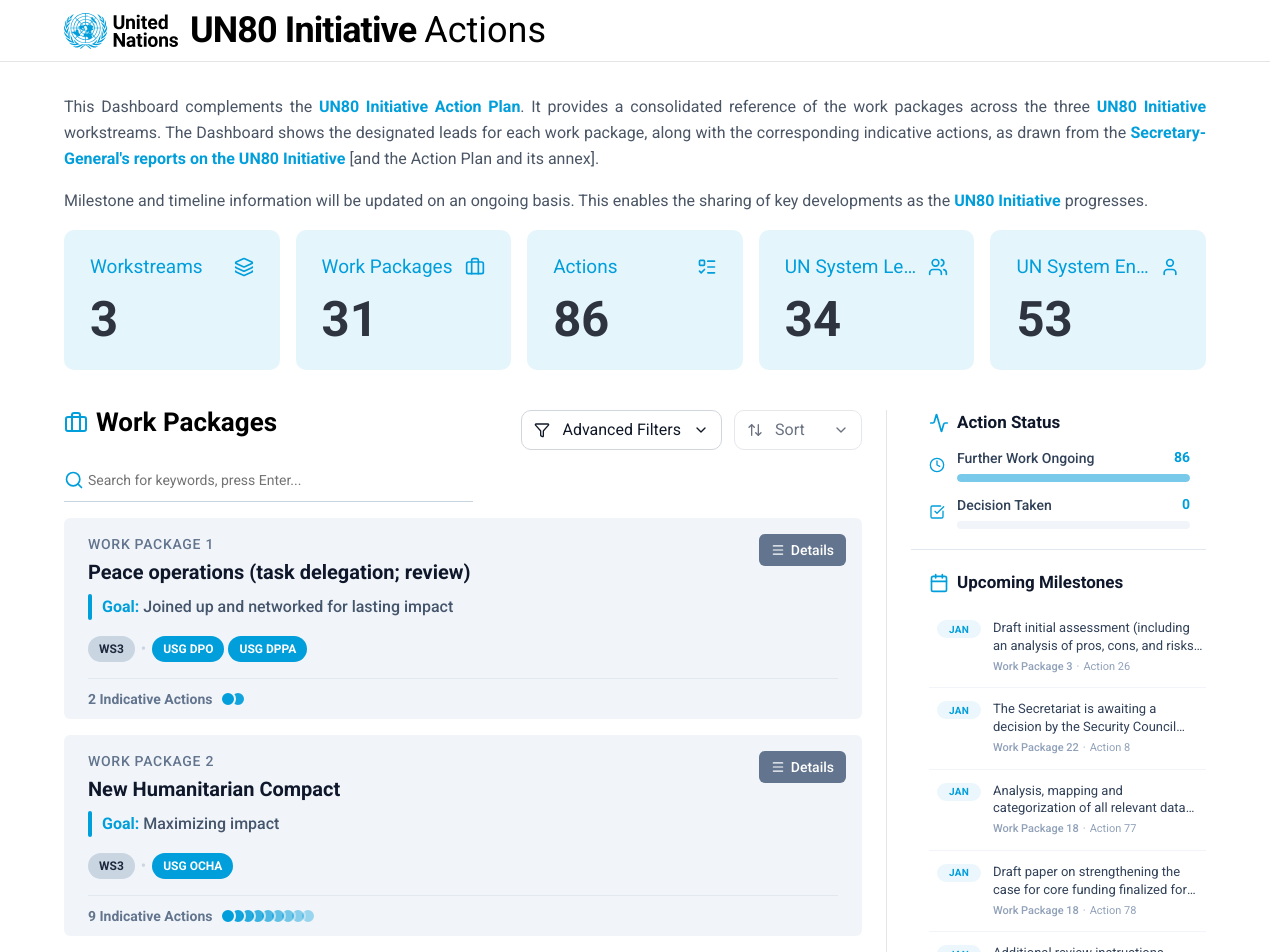
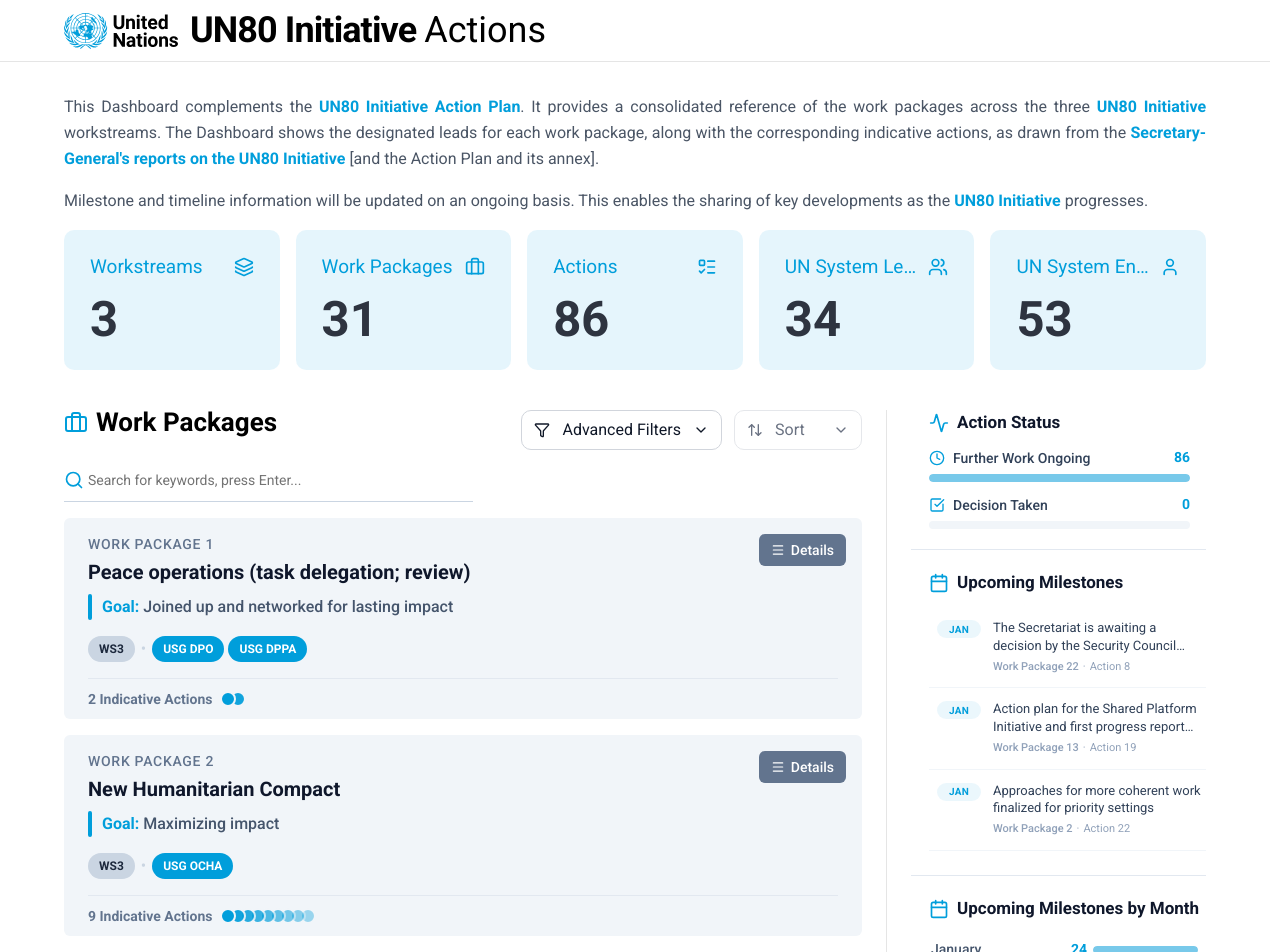
Before and after one commit to UN-EOSG-Analytics/un80-actions, a Next.js app: page / in a window 1280 px wide. Shown: the top 952 px of the page. Built offline with nearby package versions, Linux system fonts and the light colour scheme.

Commit message:
Sort upcoming milestones by action number in SidebarCharts; improve layout and spacing for better visual consistency

```diff
--- a/src/components/SidebarCharts.tsx
+++ b/src/components/SidebarCharts.tsx
@@ -99,6 +99,11 @@
         if (!entry.deadline) return false;
         const deadlineDate = new Date(entry.deadline);
         return deadlineDate >= januaryStart && deadlineDate <= januaryEnd;
+      })
+      .sort((a, b) => {
+        const an = a.actionNumber != null ? Number(a.actionNumber) : Infinity;
+        const bn = b.actionNumber != null ? Number(b.actionNumber) : Infinity;
+        return an - bn;
       })
       .map((entry) => {
         const deadlineDate = entry.deadline ? new Date(entry.deadline) : null;
@@ -214,14 +219,15 @@
 
           <div className="space-y-3 pr-4">
             {/* Further Work Ongoing */}
-            <div className="flex items-center gap-3">
+            <div className="min-w-0 flex-1">
+              <div className="flex items-center justify-between gap-2">
+                <div className="flex min-w-0 items-center gap-2">
                   <Clock className="h-4 w-4 shrink-0 text-un-blue" />
-              <div className="min-w-0 flex-1">
-                <div className="flex items-center justify-between">
                   <span className="text-sm font-medium text-slate-700">
                     Further Work Ongoing
                   </span>
-                  <span className="text-[14px] font-semibold tabular-nums text-un-blue">
+                </div>
+                <span className="shrink-0 text-[14px] font-semibold tabular-nums text-un-blue">
                   {totalActions}
                 </span>
               </div>
@@ -232,24 +238,25 @@
                 />
               </div>
             </div>
-            </div>
 
             {/* Decision Taken */}
-            <div className="flex items-center gap-3">
+            <div className="min-w-0 flex-1">
+              <div className="flex items-center justify-between gap-2">
+                <div className="flex min-w-0 items-center gap-2">
                   <SquareCheckBig className="h-4 w-4 shrink-0 text-un-blue" />
-              <div className="min-w-0 flex-1">
-                <div className="flex items-center justify-between">
                   <span className="text-sm font-medium text-slate-700">
                     Decision Taken
                   </span>
-                  <span className="text-[14px] font-semibold tabular-nums text-un-blue">0</span>
+                </div>
+                <span className="shrink-0 text-[14px] font-semibold tabular-nums text-un-blue">
+                  0
+                </span>
               </div>
               <div className="relative mt-1.5 mr-2 h-2 w-full overflow-hidden rounded-full bg-slate-100">
                 <div
                   className="h-full rounded-full bg-un-blue/50 transition-all"
                   style={{ width: "0%" }}
                 />
-                </div>
               </div>
             </div>
           </div>
@@ -267,8 +274,8 @@
             Upcoming Milestones
           </h3>
 
-          {/* Milestones List - Scrollable */}
-          <div className="-mr-1 max-h-90 divide-y divide-slate-100 overflow-y-auto overscroll-contain pr-1">
+          {/* Milestones List - ~3.5 entries visible, rest scrollable */}
+          <div className="-mr-1 max-h-[15.5rem] divide-y divide-slate-100 overflow-y-auto overscroll-contain pr-1">
             {upcomingMilestonesChartEntries.map((entry, index) => {
               const deadlineDate = entry.deadline
                 ? new Date(entry.deadline)
```
Lines whose indentation alone changed are shown as unchanged.
